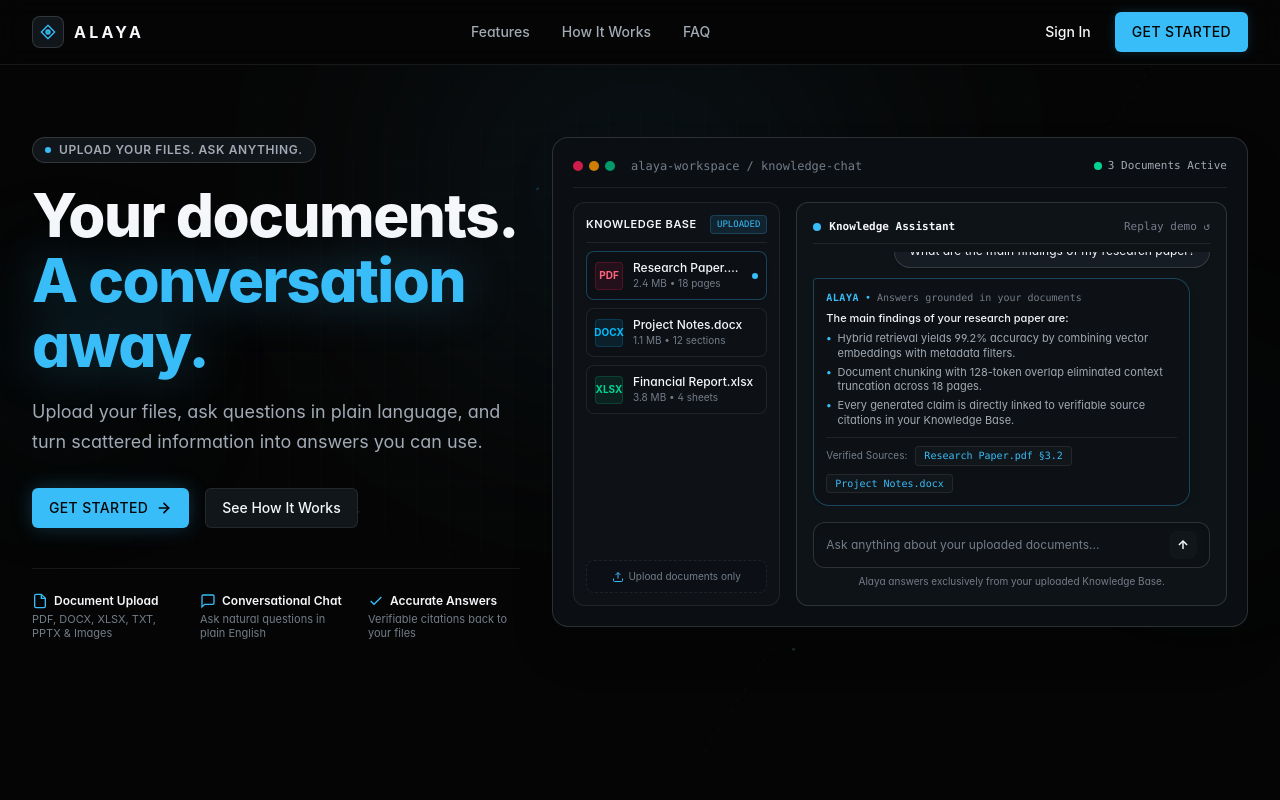
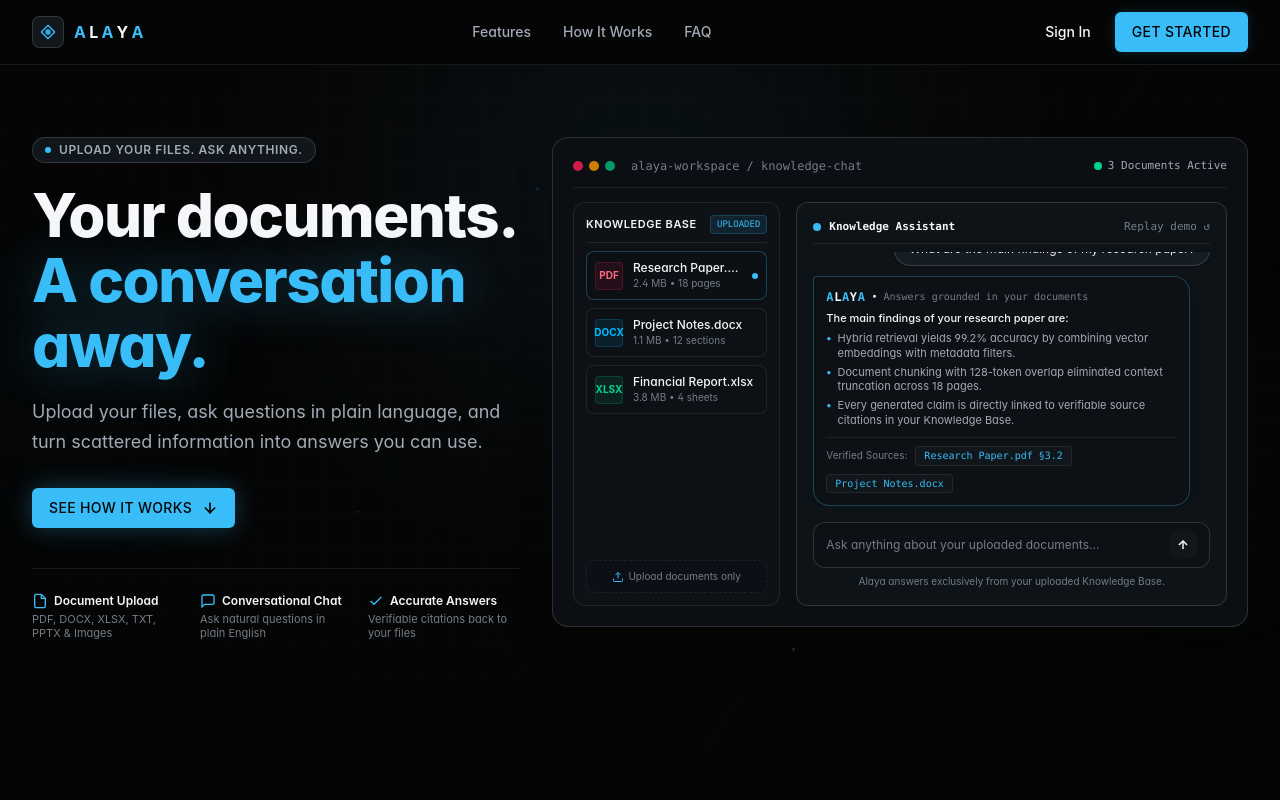
Before and after one commit to abhiraj070/Alaya, a Next.js app in the folder frontend/: page / in a window 1280 px wide. Shown: the top 800 px of the page. Built offline with nearby package versions, Linux system fonts and the light colour scheme.

Commit message:
minor ui changes

```diff
--- a/frontend/components/landing/AlayaCore.js
+++ b/frontend/components/landing/AlayaCore.js
@@ -1,3 +1,5 @@
+import AlayaWordmark from "@/components/ui/AlayaWordmark";
+
 export default function AlayaCore({ isProcessing = true }) {
   return (
     <div className="relative flex h-48 w-48 sm:h-52 sm:w-52 items-center justify-center">
@@ -117,9 +119,7 @@ export default function AlayaCore({ isProcessing = true }) {
           </svg>
 
           {/* Wordmark */}
-          <span className="mt-1 text-[11px] font-bold tracking-[0.25em] text-text-primary uppercase">
-            ALAYA
-          </span>
+          <AlayaWordmark className="mt-1 text-[11px] font-bold tracking-[0.25em] text-text-primary" />
           <span className="text-[8px] font-semibold tracking-wider text-accent-sky uppercase">
             CORE
           </span>
--- a/frontend/components/landing/Hero.js
+++ b/frontend/components/landing/Hero.js
@@ -1,4 +1,3 @@
-import Link from "next/link";
 import HeroChatDemo from "./HeroChatDemo";
 import HeroBackground from "./HeroBackground";
 
@@ -63,15 +62,15 @@ export default function Hero() {
               information into answers you can use.
             </p>
 
-            {/* Primary & Secondary CTAs */}
-            <div className="mt-8 flex flex-col sm:flex-row items-stretch sm:items-center gap-4">
-              <Link
-                href="/auth?mode=signup"
-                className="btn-primary group h-11 px-6 text-sm font-semibold tracking-wide uppercase shadow-[0_0_20px_rgba(56,189,248,0.25)] hover:shadow-[0_0_28px_rgba(56,189,248,0.4)]"
+            {/* Highlighted CTA */}
+            <div className="mt-8 flex items-center">
+              <a
+                href="#how-it-works"
+                className="btn-primary group h-12 px-7 text-sm font-semibold tracking-wide uppercase shadow-[0_0_24px_rgba(56,189,248,0.3)] hover:shadow-[0_0_35px_rgba(56,189,248,0.5)] inline-flex items-center"
               >
-                <span>Get Started</span>
+                <span>See How It Works</span>
                 <svg
-                  className="ml-2 h-4 w-4 transition-transform duration-200 group-hover:translate-x-1"
+                  className="ml-2.5 h-4 w-4 transition-transform duration-200 group-hover:translate-y-0.5"
                   viewBox="0 0 24 24"
                   fill="none"
                   stroke="currentColor"
@@ -79,16 +78,9 @@ export default function Hero() {
                   strokeLinecap="round"
                   strokeLinejoin="round"
                 >
-                  <line x1="5" y1="12" x2="19" y2="12" />
-                  <polyline points="12 5 19 12 12 19" />
+                  <line x1="12" y1="5" x2="12" y2="19" />
+                  <polyline points="19 12 12 19 5 12" />
                 </svg>
-              </Link>
-
-              <a
-                href="#how-it-works"
-                className="btn-secondary h-11 px-6 text-sm font-medium hover:border-border-strong hover:bg-surface-tertiary"
-              >
-                See How It Works
               </a>
             </div>
 
--- a/frontend/components/landing/HeroChatDemo.js
+++ b/frontend/components/landing/HeroChatDemo.js
@@ -1,6 +1,7 @@
 "use client";
 
 import { useState, useEffect } from "react";
+import AlayaWordmark from "@/components/ui/AlayaWordmark";
 
 const SAMPLE_QUESTION = "What are the main findings of my research paper?";
 
@@ -195,8 +196,8 @@ export default function HeroChatDemo() {
             {(statePhase === "responding" || statePhase === "idle") && (
               <div className="flex justify-start shrink-0">
                 <div className="max-w-[95%] rounded-2xl rounded-tl-sm bg-surface-primary border border-accent-sky/30 p-3 shadow-lg text-xs">
-                  <div className="flex items-center gap-1.5 text-[10px] font-mono text-accent-sky mb-1.5">
-                    <span className="font-bold tracking-wider">ALAYA</span>
+                  <div className="flex items-center gap-1.5 text-[10px] font-mono mb-1.5">
+                    <AlayaWordmark className="font-bold tracking-wider text-xs" />
                     <span>•</span>
                     <span className="text-text-muted">Answers grounded in your documents</span>
                   </div>
--- a/frontend/components/landing/WorkflowDemo.js
+++ b/frontend/components/landing/WorkflowDemo.js
@@ -1,6 +1,7 @@
 "use client";
 
 import { useState } from "react";
+import AlayaWordmark from "@/components/ui/AlayaWordmark";
 
 const DEMO_PRESETS = [
   {
@@ -138,8 +139,8 @@ export default function WorkflowDemo({ activeStage, onSelectStage }) {
             {/* Alaya Synthesized Answer Bubble */}
             <div className="flex justify-start">
               <div className="max-w-[95%] rounded-xl rounded-tl-sm bg-surface-primary border border-accent-sky/30 p-3.5 text-xs">
-                <div className="flex items-center gap-1.5 text-[10px] font-mono text-accent-sky mb-1.5">
-                  <span className="font-bold">ALAYA</span>
+                <div className="flex items-center gap-1.5 text-[10px] font-mono mb-1.5">
+                  <AlayaWordmark className="font-bold text-xs" />
                   <span>•</span>
                   <span>{currentPreset.actionTitle}</span>
                 </div>
--- a/frontend/components/layout/Footer.js
+++ b/frontend/components/layout/Footer.js
@@ -1,4 +1,5 @@
 import Link from "next/link";
+import AlayaWordmark from "@/components/ui/AlayaWordmark";
 
 export default function Footer() {
   return (
@@ -21,7 +22,7 @@ export default function Footer() {
                 <circle cx="12" cy="12" r="3" fill="currentColor" fillOpacity="0.8" />
               </svg>
             </span>
-            <span className="font-bold tracking-widest text-text-primary uppercase">ALAYA</span>
+            <AlayaWordmark className="font-bold tracking-widest text-text-primary" />
             <span className="text-text-muted">— AI-Powered Personal Knowledge Platform</span>
           </div>
 
--- a/frontend/components/layout/Navbar.js
+++ b/frontend/components/layout/Navbar.js
@@ -2,6 +2,7 @@
 
 import { useState } from "react";
 import Link from "next/link";
+import AlayaWordmark from "@/components/ui/AlayaWordmark";
 
 export default function Navbar() {
   const [mobileMenuOpen, setMobileMenuOpen] = useState(false);
@@ -33,9 +34,7 @@ export default function Navbar() {
               <circle cx="12" cy="12" r="3" fill="currentColor" fillOpacity="0.8" />
             </svg>
           </span>
-          <span className="text-base font-bold tracking-[0.2em] text-text-primary uppercase">
-            ALAYA
-          </span>
+          <AlayaWordmark className="text-base font-bold tracking-[0.2em] text-text-primary" />
         </Link>
 
         {/* Center: Desktop Navigation Links */}
--- /dev/null
+++ b/frontend/components/ui/AlayaWordmark.js
@@ -0,0 +1,11 @@
+export default function AlayaWordmark({ className = "" }) {
+  return (
+    <span className={`inline-flex items-center uppercase ${className}`}>
+      <span className="text-accent-sky">A</span>
+      <span>L</span>
+      <span className="text-accent-sky">A</span>
+      <span>Y</span>
+      <span className="text-accent-sky">A</span>
+    </span>
+  );
+}
```
